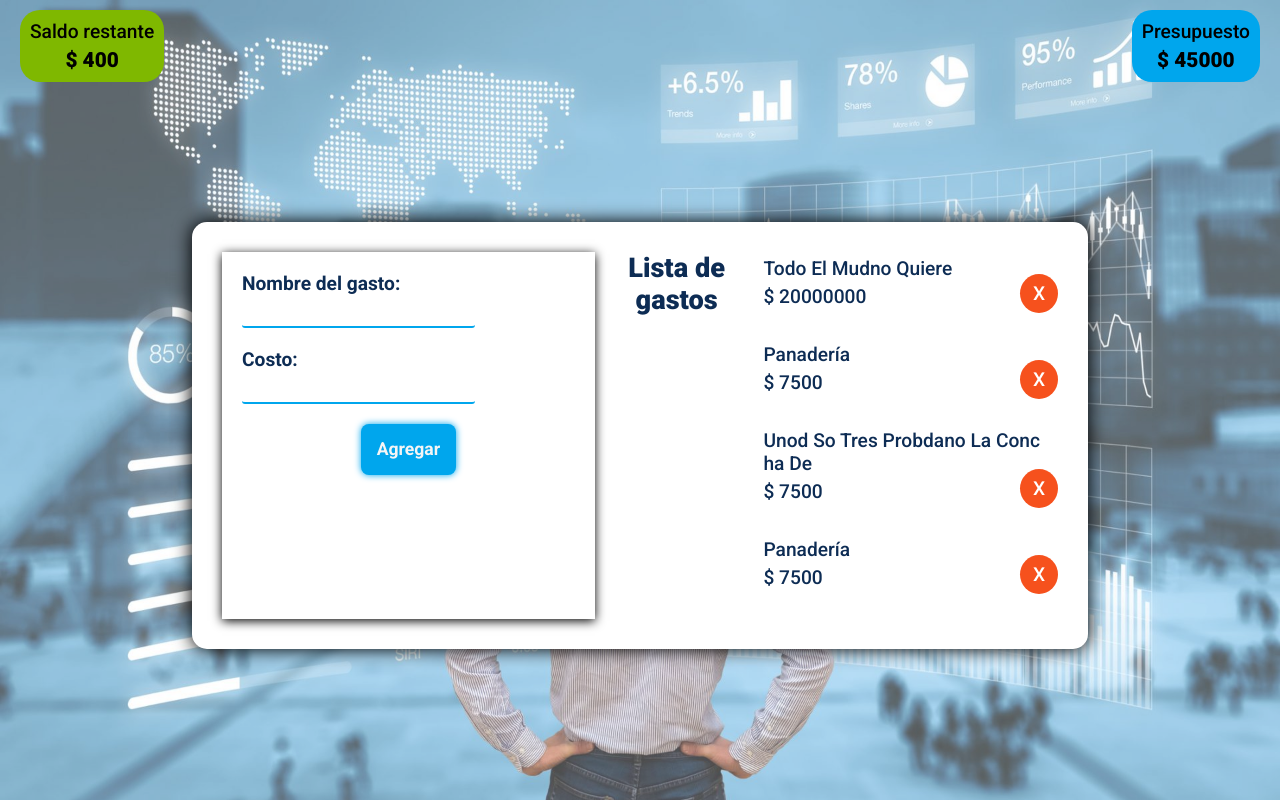
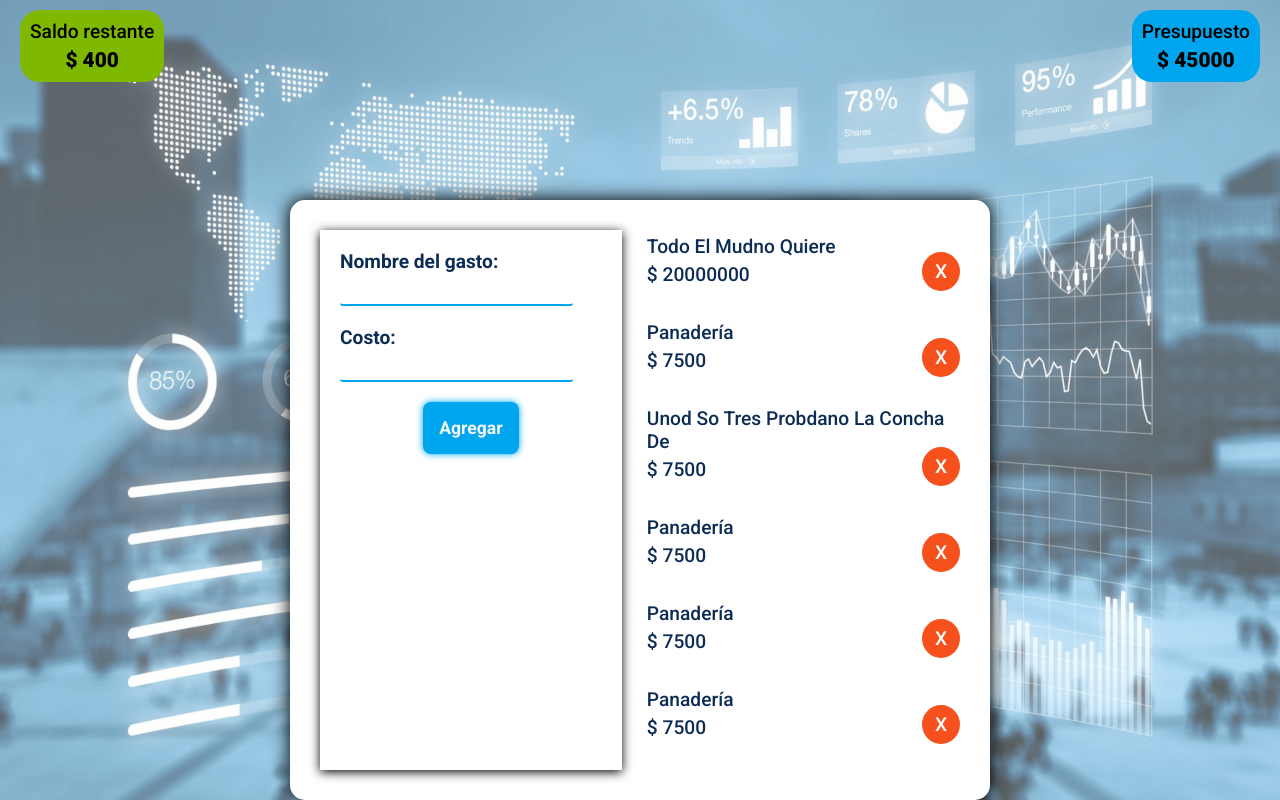
Before and after one commit to slqpez/budget-management-, a plain HTML site: page index.html in a window 1280 px wide. Drawn offline with Linux system fonts and the light colour scheme.

Commit message:
Overflow fixed.

```diff
--- a/index.html
+++ b/index.html
@@ -60,6 +60,48 @@
             </div>
            <span class="delete">X</span>
         </li>
+        <li class="expense">
+          <div class="expense-description">
+            <p class="expense-description-name">Panadería</p>
+            <p class="expense-description-cost">$ 7500</p>
+          </div>
+         <span class="delete">X</span>
+      </li>
+      <li class="expense">
+        <div class="expense-description">
+          <p class="expense-description-name">Panadería</p>
+          <p class="expense-description-cost">$ 7500</p>
+        </div>
+       <span class="delete">X</span>
+    </li>
+    <li class="expense">
+      <div class="expense-description">
+        <p class="expense-description-name">Panadería</p>
+        <p class="expense-description-cost">$ 7500</p>
+      </div>
+     <span class="delete">X</span>
+  </li>
+  <li class="expense">
+    <div class="expense-description">
+      <p class="expense-description-name">Panadería</p>
+      <p class="expense-description-cost">$ 7500</p>
+    </div>
+   <span class="delete">X</span>
+</li>
+<li class="expense">
+  <div class="expense-description">
+    <p class="expense-description-name">Panadería</p>
+    <p class="expense-description-cost">$ 7500</p>
+  </div>
+ <span class="delete">X</span>
+</li>
+<li class="expense">
+  <div class="expense-description">
+    <p class="expense-description-name">Panadería</p>
+    <p class="expense-description-cost">$ 7500</p>
+  </div>
+ <span class="delete">X</span>
+</li>
 
         </ul>
       </section>
--- a/public/css/_budgetSection.scss
+++ b/public/css/_budgetSection.scss
@@ -7,9 +7,14 @@
     @media(max-height:730px){
         font-size: 1.4em;
     }
+    @media(min-width:801px) {
+    display: none;
+    }
+
 }
 
 .results {
+    overflow: scroll;
 
     .expense-list {
         text-align: left;
@@ -57,7 +62,8 @@
 
     @media(max-width:$max-width) {
         height          : auto;
-        overflow        : scroll;
 
     }
+
+
 }
--- a/public/css/_floating.scss
+++ b/public/css/_floating.scss
@@ -5,9 +5,11 @@
     border-radius: 20px;
     padding: 10px;
     text-align: center;
+    cursor: pointer;
 }
 .rest{
     left: 20px;
+
 }
 .good{
     background-color: $good-color;
--- a/public/css/_form.scss
+++ b/public/css/_form.scss
@@ -2,6 +2,7 @@
     width: 50%;
     padding: 20px;
     box-shadow: 0px 2px 10px 0px black;
+    margin-right: 20px;
 
     .label-form{
         font-weight: 700;
--- a/public/css/_general.scss
+++ b/public/css/_general.scss
@@ -5,20 +5,24 @@
     font-family: 'Roboto', sans-serif;
 }
 
+html{
+    overflow: hidden;
+    height: 100vh;
+}
 
 body{
     display: flex;
     justify-content: center;
     align-items: center;
     position: relative;
-    height: 100vh;
+    max-height: 100vh;
     width: 100vw;
+    overflow: auto;
     &::after{
         content: "";
         background: url("../images/background.jpg") no-repeat;
         background-size: cover;
         background-attachment: fixed;
-        background-position: center center;
         opacity:$background-opacity ;
         top: 0;
         left: 0;
@@ -30,13 +34,14 @@ body{
 
     .container{
         background-color: #fff;
-        width: 70%;
+        width: 80%;
+        max-width: 700px;
         max-height: 600px;
         border-radius: 15px;
         padding: 30px;
         box-shadow: 0px 0px 18px 1px black;
         display: flex;
-        margin-top: 70px;
+        margin-top: 200px;
         color:$text-color;
 
         @media(max-width: $max-width){
```
Also changed, not shown: public/css/main.css, 1 other file.
